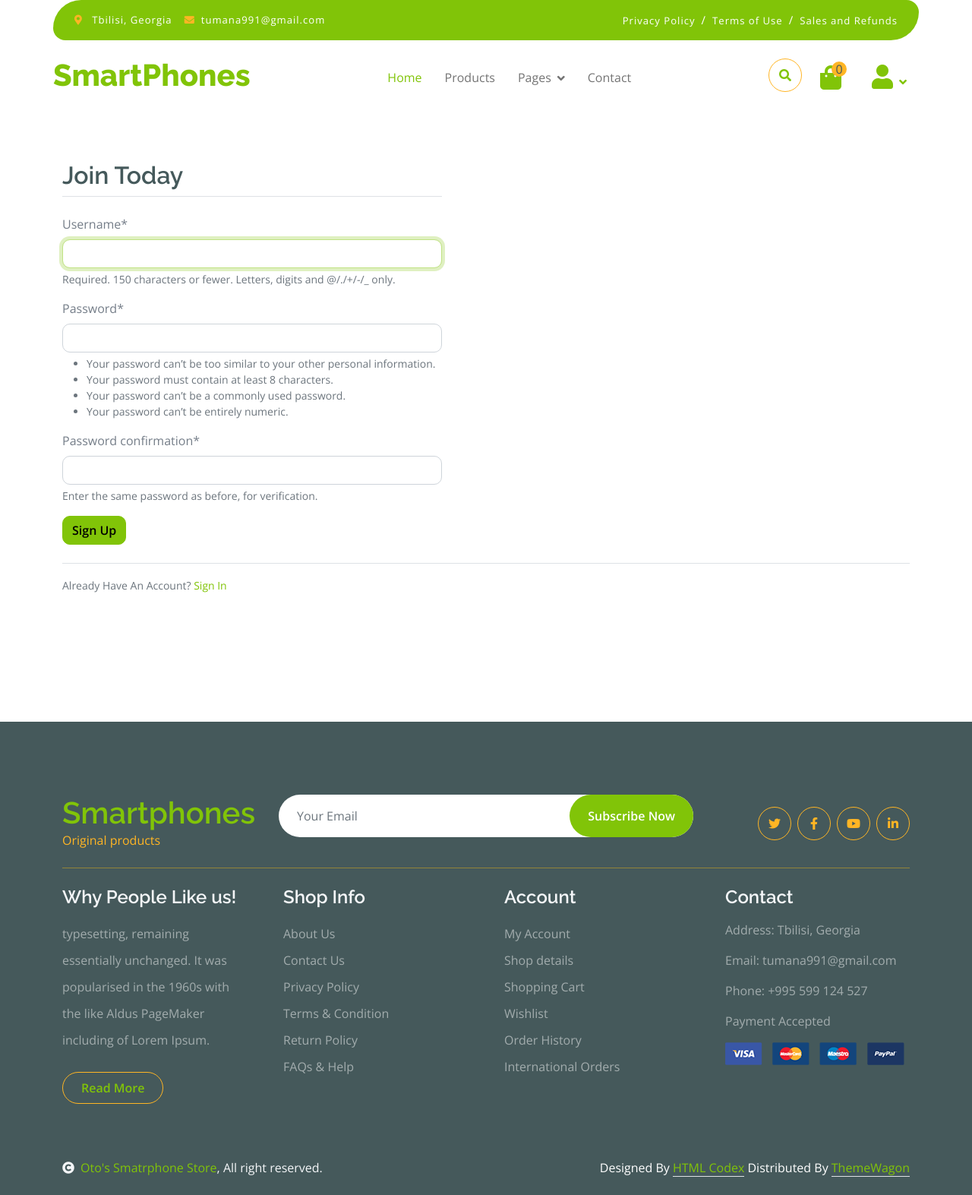
After one commit to tumana777/Smartphones_Project, a Django app: page /user/register/ in a window 1280 px wide. The commit adds this page. Shown: the whole page at 76% size. Run offline with Django 5.2, Linux system fonts and the light colour scheme; some libraries are stand-ins or nearby versions.

Commit message:
Add user registration and authorization, add custom middleware for user activity log

```diff
--- a/E_commerce_web_site/settings.py
+++ b/E_commerce_web_site/settings.py
@@ -27,6 +27,7 @@ DEBUG = True
 
 ALLOWED_HOSTS = []
 
+CRISPY_TEMPLATE_PACK = "bootstrap5"
 
 # Application definition
 
@@ -44,6 +45,8 @@ INSTALLED_APPS = [
 
     # Third-party apps
     "debug_toolbar",
+    'crispy_forms',
+    'crispy_bootstrap5',
 ]
 
 AUTH_USER_MODEL = 'user.User'
@@ -57,6 +60,7 @@ MIDDLEWARE = [
     'django.contrib.messages.middleware.MessageMiddleware',
     'django.middleware.clickjacking.XFrameOptionsMiddleware',
     "debug_toolbar.middleware.DebugToolbarMiddleware",
+    'user.middleware.LastActivityMiddleware'
 ]
 
 ROOT_URLCONF = 'E_commerce_web_site.urls'
--- a/E_commerce_web_site/urls.py
+++ b/E_commerce_web_site/urls.py
@@ -22,6 +22,7 @@ from django.urls import path, include
 
 urlpatterns = [
     path('admin/', admin.site.urls),
+    path('user/', include('user.urls', namespace='user')),
     path('store/', include('core.urls', namespace='core')),
     path('order/', include('order.urls', namespace='order')),
 ] + debug_toolbar_urls()
--- a/order/views.py
+++ b/order/views.py
@@ -5,7 +5,7 @@ from .forms import CartItemForm
 from .models import CartItem
 
 class CartDetailView(LoginRequiredMixin, View):
-    login_url = 'admin:login'
+    login_url = 'user:login'
 
     def get(self, request):
         cart_items = CartItem.objects.select_related('cart').select_related('product').filter(cart_id=request.user.cart.id)
@@ -15,7 +15,7 @@ class CartDetailView(LoginRequiredMixin, View):
         return render(request, 'cart.html', context)
 
 class AddToCartView(LoginRequiredMixin, View):
-    login_url = 'admin:login'
+    login_url = 'user:login'
 
     def post(self, request):
         form = CartItemForm(request.POST, cart=request.user.cart)
@@ -26,7 +26,7 @@ class AddToCartView(LoginRequiredMixin, View):
         return redirect(request.META.get('HTTP_REFERER', ''))
 
 class UpdateCartView(LoginRequiredMixin, View):
-    login_url = 'admin:login'
+    login_url = 'user:login'
 
     def post(self, request):
         cart_item_id = request.POST.get('cart_item_id')
--- a/static/css/style.css
+++ b/static/css/style.css
@@ -219,8 +219,8 @@
 
 .page-header {
     position: relative;
-    background: linear-gradient(rgba(0, 0, 0, 0.3), rgba(0, 0, 0, 0.3)), url(../img/cart-page-header-img.jpg);
-    background-position: center center;
+    background: linear-gradient(rgba(0, 0, 0, 0.3), rgba(0, 0, 0, 0.3)), url(../img/mobile_phone.jpg);
+    /*background-position: center center;*/
     background-repeat: no-repeat;
     background-size: cover;
 }
--- a/templates/partials/navbar.html
+++ b/templates/partials/navbar.html
@@ -39,9 +39,19 @@
                                 <i class="fa fa-shopping-bag fa-2x"></i>
                                 <span class="position-absolute bg-secondary rounded-circle d-flex align-items-center justify-content-center text-dark px-1" style="top: -5px; left: 15px; height: 20px; min-width: 20px;">{{ total_quantity }}</span>
                             </a>
-                            <a href="#" class="my-auto">
-                                <i class="fas fa-user fa-2x"></i>
-                            </a>
+                            <div class="nav-item dropdown">
+                                <a href="#" class="nav-link dropdown-toggle" data-bs-toggle="dropdown"><i class="fas fa-user fa-2x"></i></a>
+                                <div class="dropdown-menu m-0 bg-secondary rounded-0">
+                                    {% if user.is_authenticated %}
+                                        <p class="dropdown-item">Hi, {{ user }}</p>
+                                        <a href="#" class="dropdown-item">Profile</a>
+                                        <a href="{% url 'user:logout' %}" class="dropdown-item">Logout</a>
+                                    {% else %}
+                                        <a href="{% url 'user:login' %}" class="dropdown-item">Log in</a>
+                                        <a href="{% url 'user:register' %}" class="dropdown-item">Register</a>
+                                    {% endif %}
+                                </div>
+                            </div>
                         </div>
                     </div>
                 </nav>
--- /dev/null
+++ b/user/forms.py
@@ -0,0 +1,8 @@
+from django.contrib.auth.forms import UserCreationForm
+from .models import User
+
+
+class UserRegisterForm(UserCreationForm):
+    class Meta:
+        model = User
+        fields = ['username', 'password1', 'password2']
--- /dev/null
+++ b/user/middleware.py
@@ -0,0 +1,10 @@
+from django.utils.deprecation import MiddlewareMixin
+from datetime import datetime
+
+
+class LastActivityMiddleware(MiddlewareMixin):
+    def process_request(self, request):
+        if request.user.is_authenticated:
+            request.user.last_activity = datetime.now()
+            request.user.save()
+        return None
--- a/user/models.py
+++ b/user/models.py
@@ -2,4 +2,4 @@ from django.contrib.auth.models import AbstractUser
 from django.db import models
 
 class User(AbstractUser):
-    pass
+    last_activity = models.DateTimeField(blank=True, null=True)
--- /dev/null
+++ b/user/templates/register.html
@@ -0,0 +1,55 @@
+{% extends 'base.html' %}
+{% load static %}
+{% load crispy_forms_tags %}
+
+{% block title %} Register Page {% endblock %}
+
+{% block content %}
+    <div class="container-fluid py-5" style="margin-top: 100px">
+        <div class="container py-5">
+            {% if user.is_authenticated %}
+                <h2 class="mt-5">You have been already logged in as {{ user }}!</h2>
+                <div class="border-top pt-3 mb-4">
+                    <small class="text-muted">
+                        <a href="{% url 'user:logout' %}" class="ml-2">Sign out first</a>
+                    </small>
+                </div>
+            {% else %}
+                <form method="post" style="width: 500px;">
+                    {% csrf_token %}
+                    <h2 class="border-bottom mb-4 pt-3 pb-2">Join Today</h2>
+                    {{ form|crispy }}
+                    <div class="form-group mb-4">
+                        <button type="submit" class="btn btn-primary">Sign Up</button>
+                    </div>
+                </form>
+                <div class="border-top pt-3 mb-4">
+                    <small class="text-muted">Already Have An Account? <a href="{% url 'user:login' %}" class="ml-2">Sign In</a></small>
+                </div>
+            {% endif %}
+        </div>
+    </div>
+{% endblock %}
+
+{#{% block body %}#}
+{#    {% if user.is_authenticated %}#}
+{#        <h2 class="mt-5">You have been already logged in as {{ user }}!</h2>#}
+{#        <div class="border-top pt-3 mb-4">#}
+{#            <small class="text-muted">#}
+{#                <a href="#" class="ml-2">Sign out first</a>#}
+{#            </small>#}
+{#        </div>#}
+{#    {% else %}#}
+{#        <form method="post" style="width: 500px;">#}
+{#            {% csrf_token %}#}
+{#            <h2 class="border-bottom mb-4 pt-3 pb-2">Join Today</h2>#}
+{#            {{ form|crispy }}#}
+{#            <div class="form-group mb-4">#}
+{#                <button type="submit" class="btn btn-primary">Sign Up</button>#}
+{#            </div>#}
+{#        </form>#}
+{#        <div class="border-top pt-3 mb-4">#}
+{#            <small class="text-muted">Already Have An Account? <a href="{% url 'login' %}" class="ml-2">Sign In</a></small>#}
+{#        </div>#}
+{#    {% endif %}#}
+{#{% endblock %}#}
--- /dev/null
+++ b/user/urls.py
@@ -0,0 +1,11 @@
+from django.contrib.auth.views import LoginView
+from django.urls import path
+from .views import UserRegisterView, UserLogoutView
+
+app_name = 'user'
+
+urlpatterns = [
+    path('register/', UserRegisterView.as_view(), name='register'),
+    path('login/', LoginView.as_view(template_name='login.html', next_page='core:index'), name='login'),
+    path('logout/', UserLogoutView.as_view(), name='logout'),
+]
--- a/user/views.py
+++ b/user/views.py
@@ -1,3 +1,20 @@
-from django.shortcuts import render
+from django.contrib.auth.views import LogoutView
+from django.urls import reverse_lazy
+from django.views.generic import CreateView
+from .models import User
+from .forms import UserRegisterForm
 
-# Create your views here.
+
+class UserRegisterView(CreateView):
+
+    model = User
+    form_class = UserRegisterForm
+    template_name = 'register.html'
+    success_url = reverse_lazy('user:login')
+
+class UserLogoutView(LogoutView):
+    next_page = reverse_lazy('user:login')
+    http_method_names = ['get']
+
+    def get(self, request, *args, **kwargs):
+        return self.post(request, *args, **kwargs)
```
Also changed, not shown: user/templates/login.html (added, +33 -0 lines), db.sqlite3, static/img/cart-page-header-img.jpg (deleted), static/img/mobile_phone.jpg (added), user/migrations/0002_user_last_activity.py (added).
